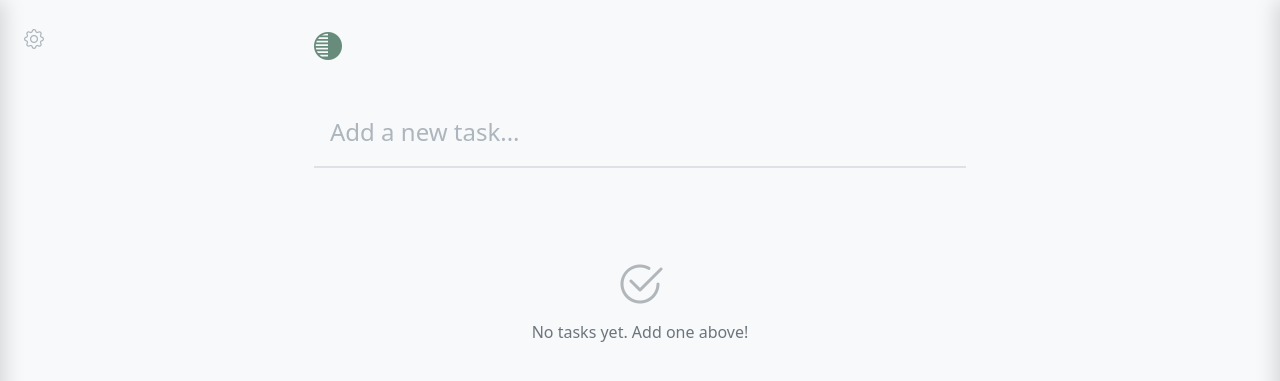
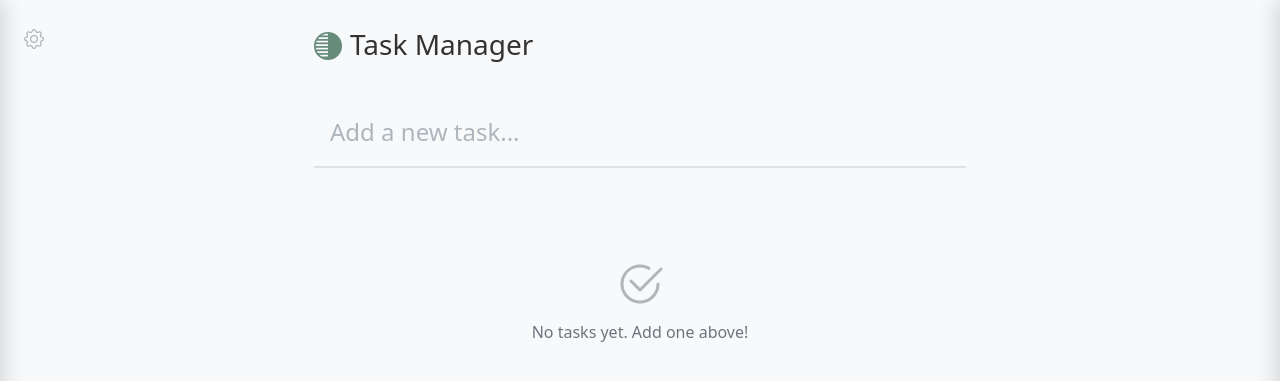
Before and after one commit to jonathancadepowers/life, a Django app: page /tasks/ in a window 1280 px wide. Shown: the top 381 px of the page. Run offline with Django 5.2, Linux system fonts and the light colour scheme; data that the repository does not hold is empty; parts of the project's set-up code (start-up, migrations or seed data) failed here and were passed over.

Commit message:
Add Task Manager title next to icon
Co-Authored-By: Claude Opus 4.5 <noreply@anthropic.com>

```diff
--- a/todos/templates/todos/task_list.html
+++ b/todos/templates/todos/task_list.html
@@ -23,11 +23,23 @@
             padding: 1.5rem;
         }
 
+        .page-header {
+            display: flex;
+            align-items: center;
+            gap: 0.5rem;
+            margin-bottom: 2rem;
+        }
+
         .page-icon {
             font-size: 1.75rem;
             color: #333;
-            margin-bottom: 2rem;
-            display: block;
+        }
+
+        .page-title {
+            font-size: 1.75rem;
+            font-weight: 300;
+            color: #333;
+            margin: 0;
         }
 
         /* Task Input */
@@ -500,7 +512,10 @@
     <i class="bi bi-gear settings-gear" id="settings-gear" title="Manage contexts"></i>
 
     <div class="container">
-        <i class="bi bi-highlights page-icon" id="page-icon"></i>
+        <div class="page-header">
+            <i class="bi bi-highlights page-icon" id="page-icon"></i>
+            <h1 class="page-title">Task Manager</h1>
+        </div>
 
         <div class="task-input-container">
             <input type="text"
```
